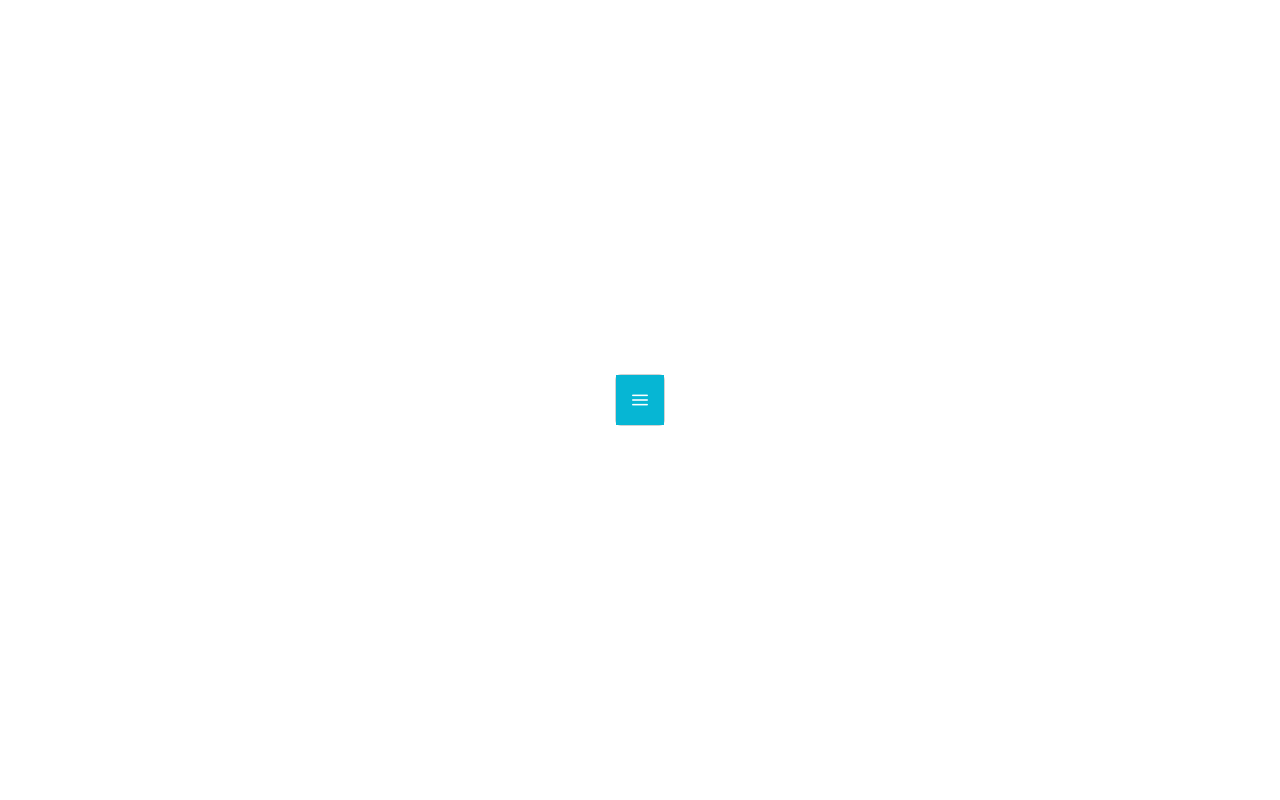
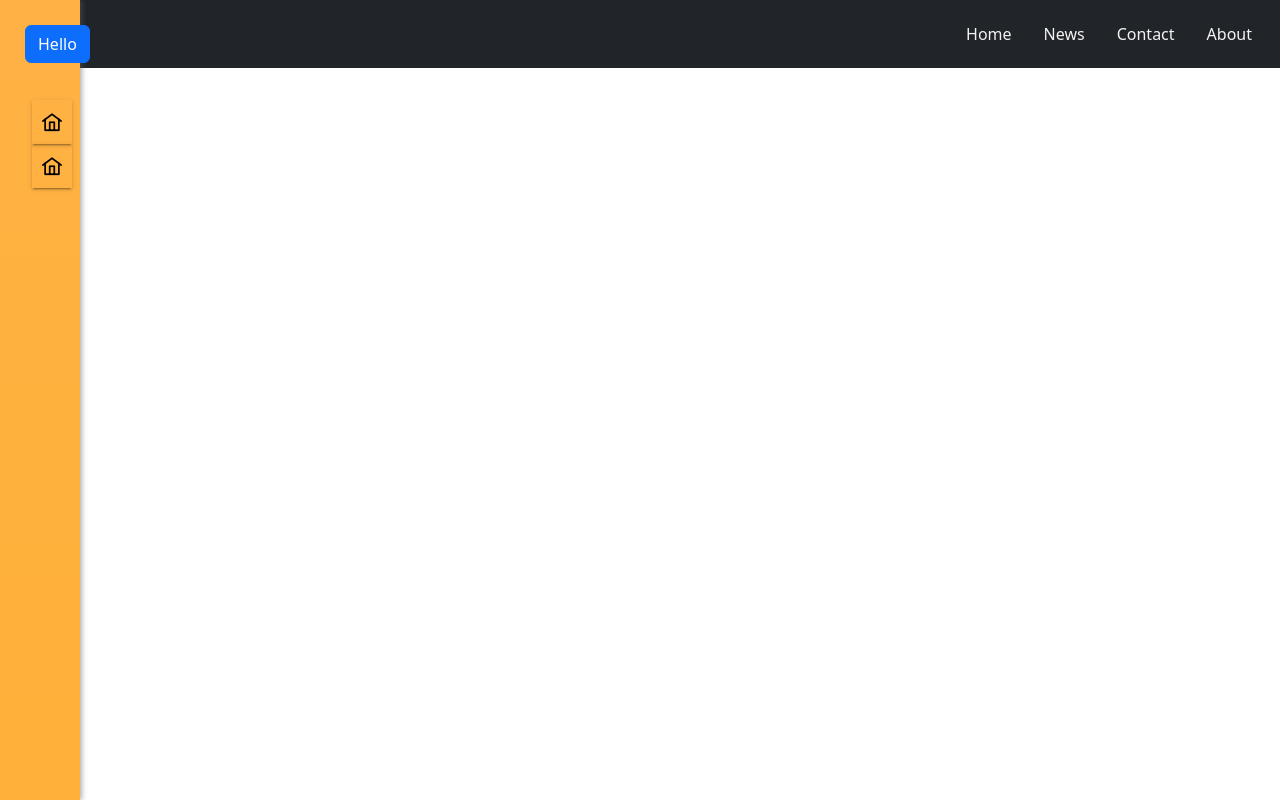
Before and after one commit to Bize-Official/Algo, a React (Create React App) app in the folder frontend/: page / in a window 1280 px wide. Built offline with nearby package versions, Linux system fonts and the light colour scheme.

Commit message:
added sideBar and navbar structure

```diff
--- a/frontend/src/App.js
+++ b/frontend/src/App.js
@@ -4,6 +4,7 @@ import { TWidget } from './components/widget/Test-widget';
 // import Like from './components/widget/components/Interactions';
 import Bar from './components/Interactions/Bar';
 import SideMenu from './primeReact/main';
+import BasicBar from './primeReact/SideBar';
 
 import { PrimeReactProvider } from 'primereact/api';
 
@@ -11,7 +12,7 @@ import { PrimeReactProvider } from 'primereact/api';
 export default function App() {
 
   const value = {
-    inputStyle: 'filled',
+
     ripple: true
 
   };
@@ -19,8 +20,10 @@ export default function App() {
 
   return (
     <>
+
       <PrimeReactProvider value={value}>
         <SideMenu />
+        {/* <BasicBar /> */}
       </PrimeReactProvider>
       {/* <Bar /> */}
       {/* <TWidget /> */}
--- a/frontend/src/index.js
+++ b/frontend/src/index.js
@@ -5,7 +5,7 @@ import App from './App';
 import reportWebVitals from './reportWebVitals';
 import 'bootstrap/dist/css/bootstrap.css';
 import "bootstrap-icons/font/bootstrap-icons.css";
-import "primereact/resources/themes/lara-light-cyan/theme.css";
+import "primereact/resources/themes/saga-green/theme.css";
 import 'primeicons/primeicons.css';
 
 
--- a/frontend/src/primeReact/side-menu.js
+++ b/frontend/src/primeReact/Panel.js
@@ -1,8 +1,10 @@
 
 import React from 'react';
 import { PanelMenu } from 'primereact/panelmenu';
-import styles from './Styles.module.css';
+import styles from './styles/Styles.module.css';
 import { Button } from 'primereact/button';
+import './styles/styles.css';
+import { MegaMenu } from 'primereact/megamenu';
 
 export default function Panel() {
     const items = [
@@ -123,10 +125,10 @@ export default function Panel() {
     ];
 
     return (
+
         <div className="card flex justify-content-center">
-            <div className={styles.sideMenu}>
-                <PanelMenu model={items} className="w-full md:w-25rem" />
-            </div>
+
+            <PanelMenu model={items} multiple={true} className="w-full md:w-25rem p-panelmenu" />
         </div>
     )
 }
--- /dev/null
+++ b/frontend/src/primeReact/SideBar.js
@@ -0,0 +1,26 @@
+
+import React from 'react';
+import { MegaMenu } from 'primereact/megamenu';
+import './styles/styles.css';
+import { Button } from 'primereact/button';
+
+
+
+export default function BasicBar({ show }) {
+    return (
+
+        <div className={`side-menu ${show ? '' : 'side-menu-closed'}`}>
+          <ul>
+            <li>
+                <Button icon="pi pi-home" severity="secondary" size="large" className='menu-item' raised />
+            </li>
+            <li>
+                <Button icon="pi pi-home" severity="secondary" size="large" className='menu-item' raised />
+            </li>
+          </ul>
+          {/* Possible additional code not visible in the image */}
+        </div>
+      );
+
+
+}
--- a/frontend/src/primeReact/Styles.module.css
+++ /dev/null
@@ -1,4 +0,0 @@
-.sideMenu {
-    text-decoration: none !important;
-
-}
--- a/frontend/src/primeReact/main.js
+++ b/frontend/src/primeReact/main.js
@@ -2,39 +2,37 @@
 import React, { useState } from 'react';
 import { Sidebar } from 'primereact/sidebar';
 import { Button } from 'primereact/button';
-import Panel from './side-menu';
+import Panel from './Panel';
 import { ToggleButton } from 'primereact/togglebutton';
+import styles from './styles/Styles.module.css';
+import BasicBar from './SideBar';
 
 
 export default function SideMenu() {
-    const [visible, setVisible] = useState(false);
+    const [showSideMenu, setShowSideMenu] = useState(false);
 
-    const customIcons = (
-        <React.Fragment>
-            <button className="p-sidebar-icon p-link mr-2">
-                <span className="pi pi-print" />
-            </button>
-            <button className="p-sidebar-icon p-link mr-2">
-                <span className="pi pi-search" />
-            </button>
-        </React.Fragment>
-    );
-
-    const customHeader = (
-        <React.Fragment>
-            <h2 style={{ marginBottom: 0 }}>Sidebar</h2>
-        </React.Fragment>
-    );
 
     return (
-        <div className="card flex justify-content-center">
-            <Sidebar header={customHeader} visible={visible} onHide={() => setVisible(false)} icons={customIcons}>
+        <>
+            {/* <nav className="top-navbar">
+                <a href="#home">Home</a>
+                <a href="#news">News</a>
+                <a href="#contact">Contact</a>
+                <a href="#about">About</a>
+            </nav> */}
+            <nav className="navbar fixed-top navbar-expand-lg navbar-light bg-dark top-navbar">
+            <div className="container-fluid">
 
-                <Panel/>
+                <a href="#home">Home</a>
+                <a href="#news">News</a>
+                <a href="#contact">Contact</a>
+                <a href="#about">About</a>
+            </div>
+            </nav>
 
-            </Sidebar>
+            <button className='btn btn-primary side-menu-button' onClick={() => setShowSideMenu(!showSideMenu)}>Hello</button>
+            <BasicBar show={showSideMenu}/>
 
-                <Button icon={"pi pi-bars"} onClick={() => setVisible(true)} />
-        </div>
+        </>
     )
 }
--- /dev/null
+++ b/frontend/src/primeReact/styles/Styles.module.css
@@ -0,0 +1,7 @@
+.topLeftButton {
+    position: fixed; /* or 'absolute' if the parent is positioned */
+    top: 0;
+    left: 0;
+    margin: 2em; /* Adjust as needed */
+    z-index: 1000; /* Ensure it's above other content */
+}
--- /dev/null
+++ b/frontend/src/primeReact/styles/styles.css
@@ -0,0 +1,122 @@
+.p-panelmenu a {
+    color: #333; /* Or any color you want */
+    text-decoration: none; /* Removes the underline */
+    border: none;
+
+}
+
+.p-panelmenu a:hover {
+    text-decoration: none;
+}
+
+nav.navbar.fixed-top .container-fluid {
+    justify-content: flex-end; /* Override space-between */
+  }
+
+
+.top-navbar {
+    z-index: 1000 !important;
+}
+.top-navbar a {
+    display: block;
+  color: #f2f2f2; /* Light grey text */
+  text-align: center;
+  padding: 14px 16px;
+  text-decoration: none;
+
+}
+
+
+.side-menu {
+    position: fixed;
+    left: 0;
+    top: 0;
+    width: 280px;
+    height: 100%;
+    background: rgb(255, 201, 0);
+    background: linear-gradient(
+        0deg,
+        rgba(255, 201, 0, 1) 0%,
+        rgba(255, 177, 57, 1) 0%,
+        rgba(255, 177, 68, 1) 100%
+    );
+    box-shadow: 2px 0 5px rgba(99, 99, 99, 0.5);
+    display: flex;
+    flex-direction: column;
+    justify-content: space-between;
+    z-index: 1020;
+    transition: width 0.3s ease;
+}
+
+.side-menu ul li .menu-item {
+    display: flex;
+    align-items: center;
+    text-align: left;
+    background-color: transparent;
+    border: none;
+    color: black;
+    text-decoration: none;
+    transition: background-color 0.3s;
+}
+
+.side-menu-closed .menu-item-text {
+    display: none;
+}
+
+.side-menu-closed {
+    width: 80px;
+    transition: width 0.3s ease-in-out;
+}
+
+.menu-item-icon {
+    margin-right: 10px;
+    font-size: xx-large;
+    width: 35px;
+    text-align: center;
+    text-decoration: none;
+}
+
+.side-menu ul li .menu-item:hover {
+    background-color: rgba(254, 254, 254, 0.6);
+    color: black;
+    cursor: pointer;
+}
+
+.side-menu ul li .menu-item:active {
+    background-color: #a3a3a3;
+    transition: background-color 0.3s ease-in-out;
+    color: black;
+    cursor: pointer;
+}
+
+.side-menu ul {
+    padding-top: 100px;
+    list-style: none;
+    flex: 1;
+    margin: 0;
+}
+.side-menu ul li a {
+    display: block;
+    padding: 20px 15px 20px 30px;
+    text-align: left;
+    text-decoration: none;
+    color: black;
+    transition: background-color 0.3s;
+}
+
+.side-menu ul li a:hover {
+    background-color: #ddd;
+    color: black;
+}
+
+.side-menu-button {
+    position: fixed;
+    top: 25px;
+    left: 25px;
+    z-index: 1030;
+}
+
+
+.menu-border {
+    border-bottom: 1px solid #b46f00;
+}
```
